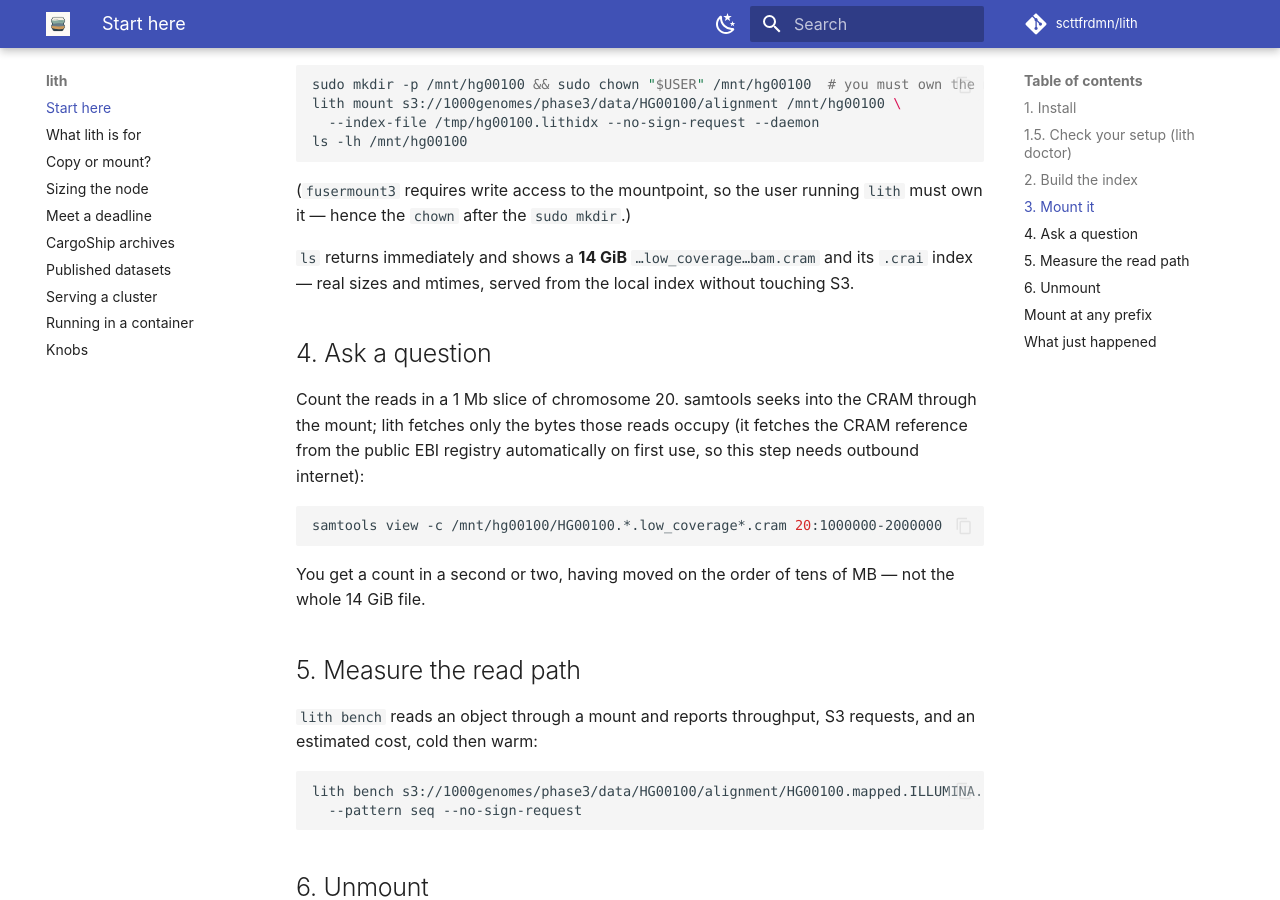
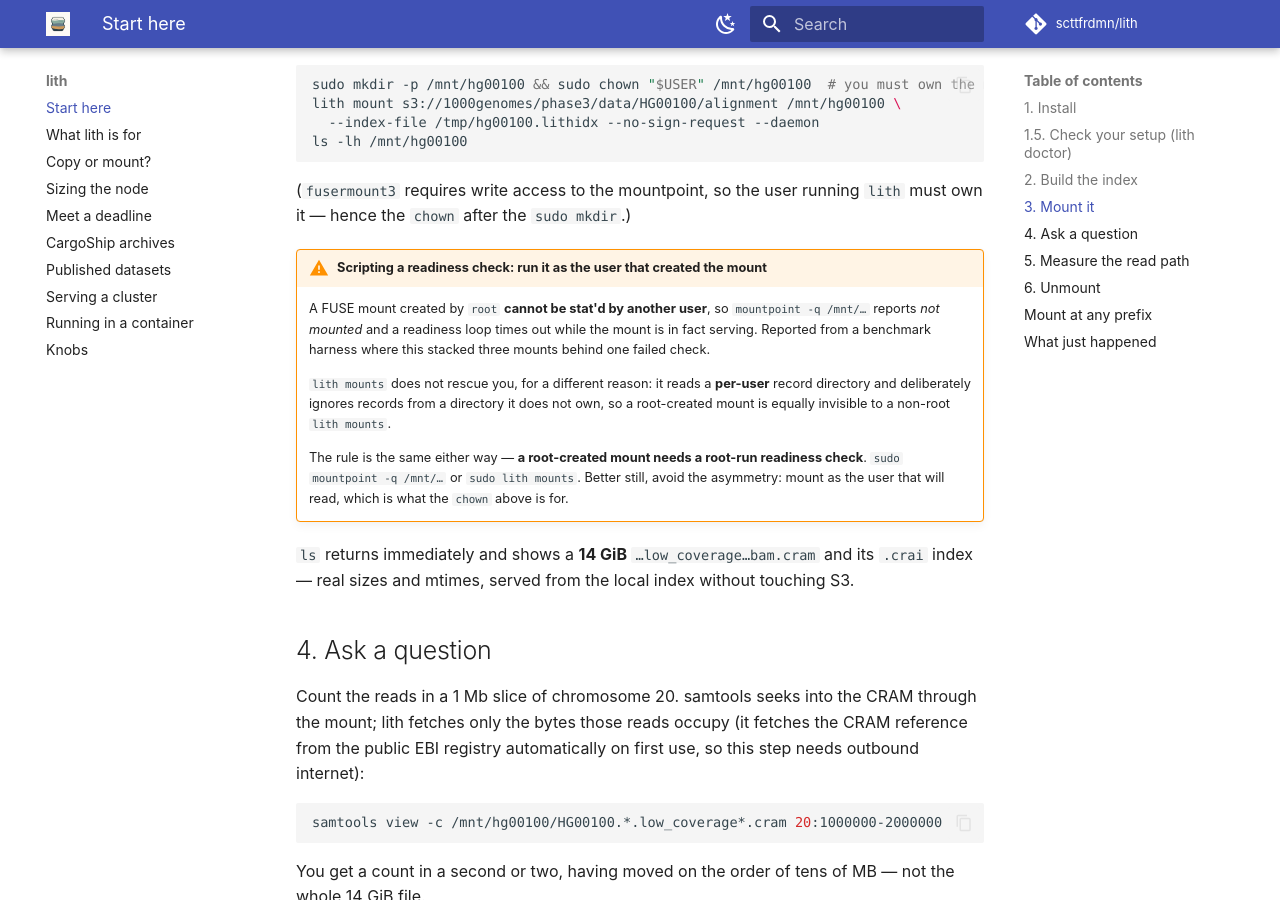
Before and after one commit to scttfrdmn/lith, an MkDocs documentation site: the page built from docs/index.md, in a window 1280 px wide and 900 px high, scrolled down 1700 px. Built offline with MkDocs 1.6.1 and Material for MkDocs 9.7.7, drawn with Linux system fonts in a browser that asks for light colours; comment, search, counter and statistics services are not loaded.

Commit message:
docs: a root-created mount needs a root-run readiness check
Reported from GCHP's 5f-P20 harness, where it cost a run: `mountpoint -q` as a non-root user
cannot stat a root-owned FUSE mount, so it reports not-mounted while the mount is serving, the
readiness loop times out, and three mounts stacked up behind the one failed check.

`lith mounts` does not avoid it, for a different reason worth writing down: it reads a
per-user record directory and deliberately ignores records from a directory it does not own
(a record from a dir we do not own is never returned, so its pid is never signalled), so a
root-created mount is equally invisible to a non-root `lith mounts`.

Same rule for both tools -- a root-created mount needs a root-run readiness check -- and it was
in neither the docs nor my head. The better advice is to avoid the asymmetry entirely by
mounting as the user that will read, which is what the `chown` in the quickstart is already
for.

```diff
--- a/docs/index.md
+++ b/docs/index.md
@@ -73,6 +73,23 @@ ls -lh /mnt/hg00100
 (`fusermount3` requires write access to the mountpoint, so the user running
 `lith` must own it — hence the `chown` after the `sudo mkdir`.)
 
+!!! warning "Scripting a readiness check: run it as the user that created the mount"
+
+    A FUSE mount created by `root` **cannot be stat'd by another user**, so
+    `mountpoint -q /mnt/…` reports *not mounted* and a readiness loop times out
+    while the mount is in fact serving. Reported from a benchmark harness where
+    this stacked three mounts behind one failed check.
+
+    `lith mounts` does not rescue you, for a different reason: it reads a
+    **per-user** record directory and deliberately ignores records from a
+    directory it does not own, so a root-created mount is equally invisible to a
+    non-root `lith mounts`.
+
+    The rule is the same either way — **a root-created mount needs a root-run
+    readiness check**. `sudo mountpoint -q /mnt/…` or `sudo lith mounts`. Better
+    still, avoid the asymmetry: mount as the user that will read, which is what
+    the `chown` above is for.
+
 `ls` returns immediately and shows a **14 GiB** `…low_coverage…bam.cram` and its
 `.crai` index — real sizes and mtimes, served from the local index without
 touching S3.
```
Also changed, not shown: CHANGELOG.md (+11 -0 lines).
